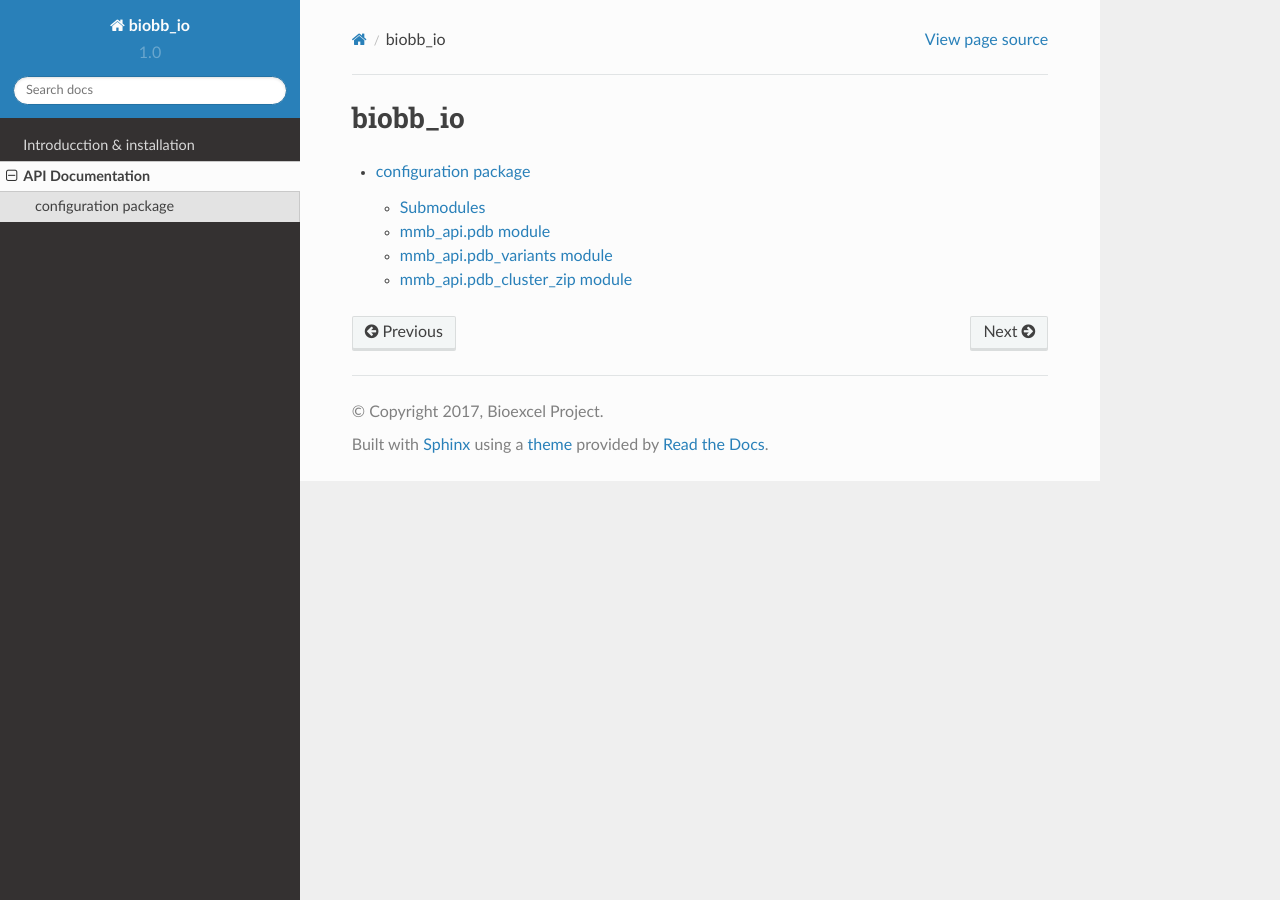
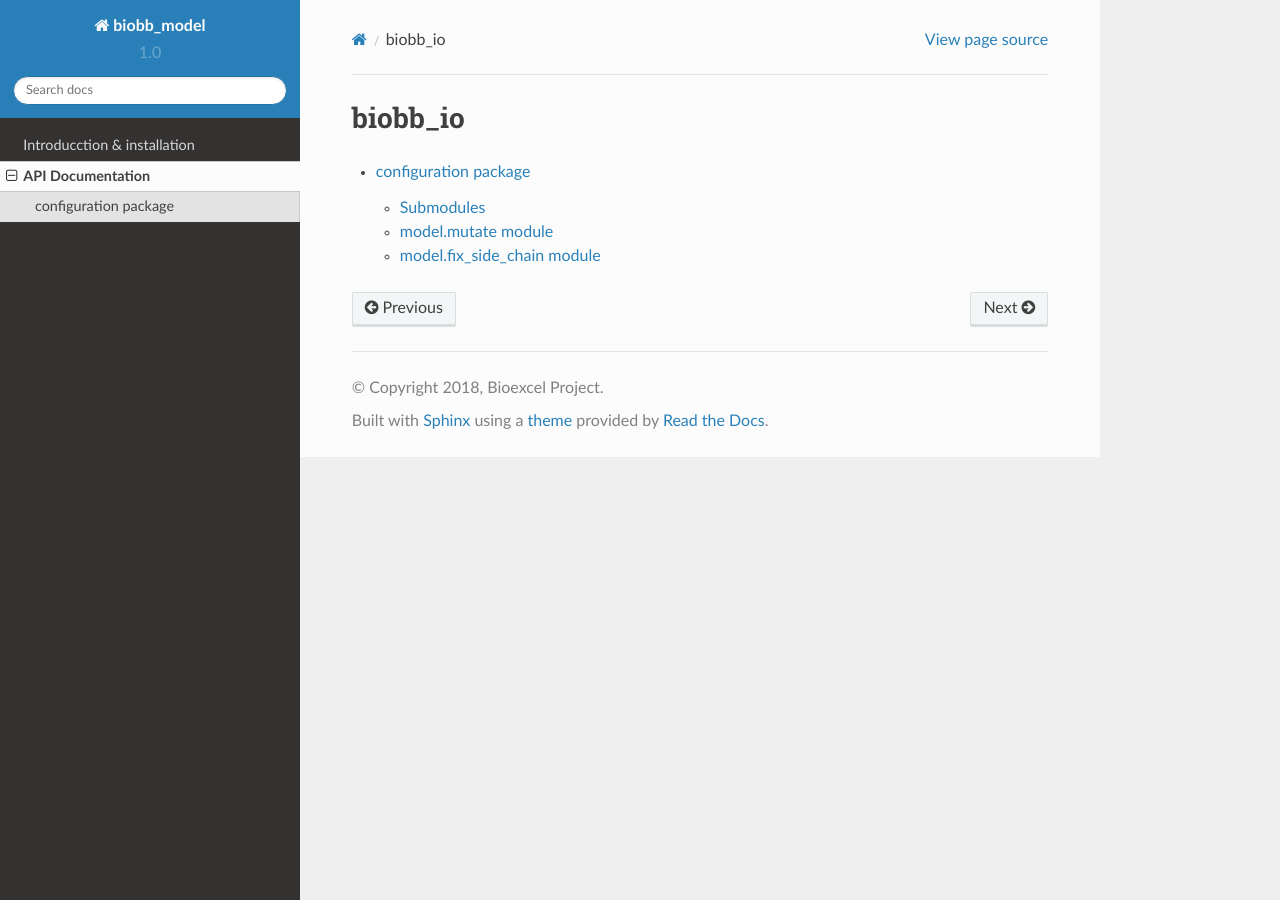
Before and after one commit to bioexcel/biobb_model, a Sphinx documentation site: the page built from biobb_model/docs/source/modules.rst, in a window 1280 px wide. Built offline with Sphinx 7.4.7 and the Read the Docs theme 2.0.0, drawn with Linux system fonts in a browser that asks for light colours.

```diff
--- a/biobb_model/docs/source/conf.py
+++ b/biobb_model/docs/source/conf.py
@@ -65,8 +65,8 @@
 master_doc = 'index'
 
 # General information about the project.
-project = u'biobb_io'
-copyright = u'2017, Bioexcel Project'
+project = u'biobb_model'
+copyright = u'2018, Bioexcel Project'
 author = u'Bioexcel Project'
 
 # The version info for the project you're documenting, acts as replacement for
@@ -222,7 +222,7 @@
 #html_search_scorer = 'scorer.js'
 
 # Output file base name for HTML help builder.
-htmlhelp_basename = 'biobb_io_doc'
+htmlhelp_basename = 'biobb_model_doc'
 
 # -- Options for LaTeX output ---------------------------------------------
 
@@ -244,7 +244,7 @@
 # (source start file, target name, title,
 #  author, documentclass [howto, manual, or own class]).
 latex_documents = [
-    (master_doc, 'biobb_io.tex', u'biobb_io Documentation',
+    (master_doc, 'biobb_model.tex', u'biobb_model Documentation',
      u'Bioexcel Project', 'manual'),
 ]
 
@@ -274,7 +274,7 @@
 # One entry per manual page. List of tuples
 # (source start file, name, description, authors, manual section).
 man_pages = [
-    (master_doc, 'biobb_io', u'biobb_io Documentation',
+    (master_doc, 'biobb_model', u'biobb_model Documentation',
      [author], 1)
 ]
 
@@ -288,8 +288,8 @@
 # (source start file, target name, title, author,
 #  dir menu entry, description, category)
 texinfo_documents = [
-    (master_doc, 'biobb_io', u'biobb_io Documentation',
-     author, 'biobb_io', 'Core objects of biobb',
+    (master_doc, 'biobb_model', u'biobb_model Documentation',
+     author, 'biobb_model', 'Core objects of biobb',
      'Miscellaneous'),
 ]
 
--- a/biobb_model/docs/source/index.rst
+++ b/biobb_model/docs/source/index.rst
@@ -1,4 +1,4 @@
-.. biobb_io documentation master file, created by
+.. biobb_model documentation master file, created by
    sphinx-quickstart on Wed Nov 22 09:36:44 2017.
    You can adapt this file completely to your liking, but it should at least
    contain the root `toctree` directive.
@@ -6,7 +6,7 @@
 
 .. image:: _static/bioexcel_logo.png
 
-BIOBB_IO
+BIOBB_MODEL
 ------------
 
 Contents
@@ -25,5 +25,5 @@
 * :ref:`modindex`
 * :ref:`search`
 
-`Github repository <https://github.com/bioexcel/biobb_io>`_.
+`Github repository <https://github.com/bioexcel/biobb_model>`_.
 =============================================================
--- a/biobb_model/docs/source/mmb_api.rst
+++ /dev/null
@@ -1,29 +0,0 @@
-configuration package
-=====================
-
-Submodules
-----------
-
-mmb_api.pdb module
-------------------
-
-.. automodule:: mmb_api.pdb
-    :members:
-    :undoc-members:
-    :show-inheritance:
-
-mmb_api.pdb_variants module
----------------------------
-
-.. automodule:: mmb_api.pdb_variants
-    :members:
-    :undoc-members:
-    :show-inheritance:
-
-mmb_api.pdb_cluster_zip module
-------------------------------
-
-.. automodule:: mmb_api.pdb_cluster_zip
-    :members:
-    :undoc-members:
-    :show-inheritance:
--- /dev/null
+++ b/biobb_model/docs/source/model.rst
@@ -0,0 +1,21 @@
+configuration package
+=====================
+
+Submodules
+----------
+
+model.mutate module
+---------------------
+
+.. automodule:: model.mutate
+    :members:
+    :undoc-members:
+    :show-inheritance:
+
+model.fix_side_chain module
+-----------------------------
+
+.. automodule:: mmb_api.pdb_variants
+    :members:
+    :undoc-members:
+    :show-inheritance:
--- a/biobb_model/docs/source/modules.rst
+++ b/biobb_model/docs/source/modules.rst
@@ -4,4 +4,4 @@
 .. toctree::
    :maxdepth: 4
 
-   mmb_api
+   model
```
Also changed, not shown: biobb_model/docs/source/readme.md (+6 -6 lines), 6 other files.
